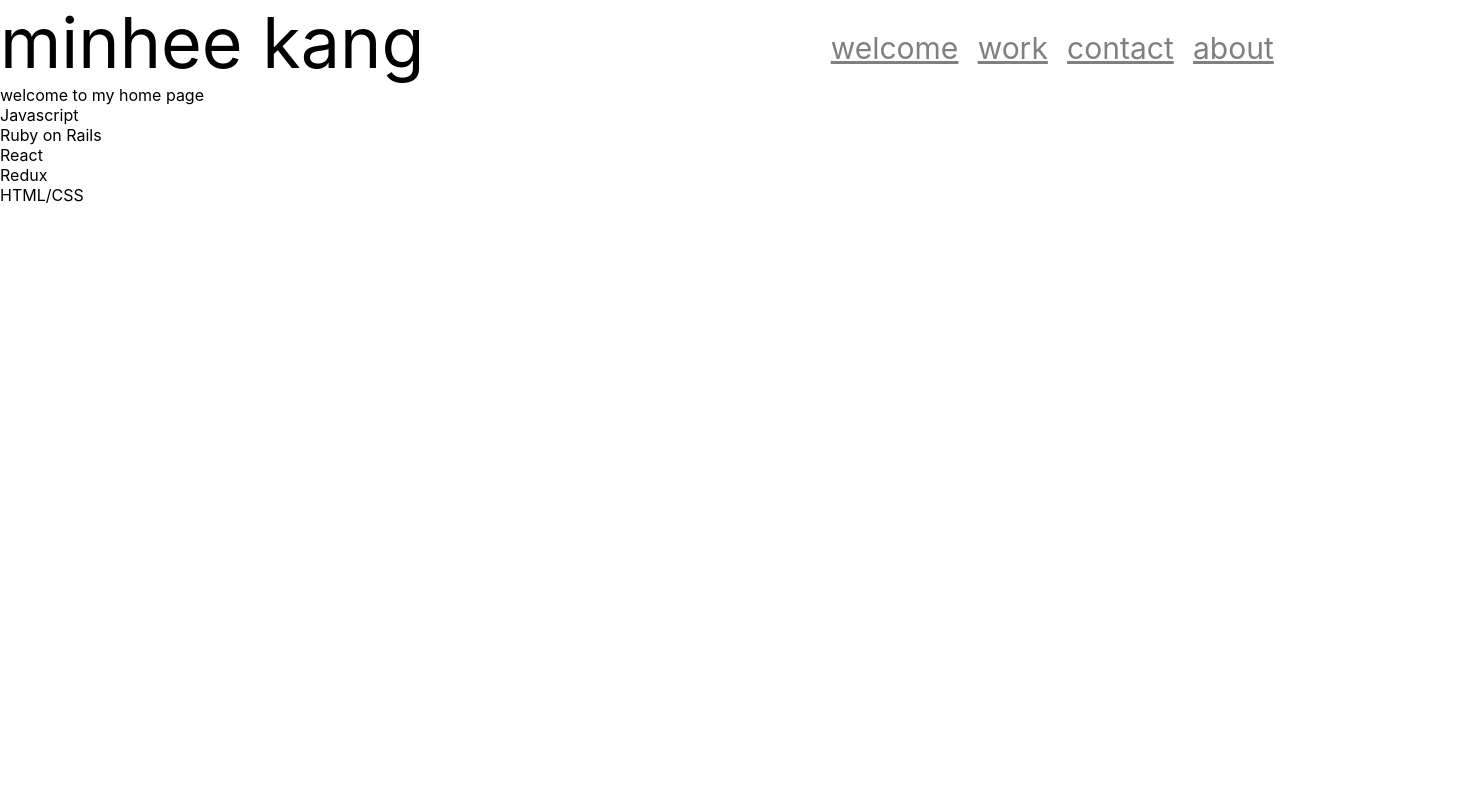
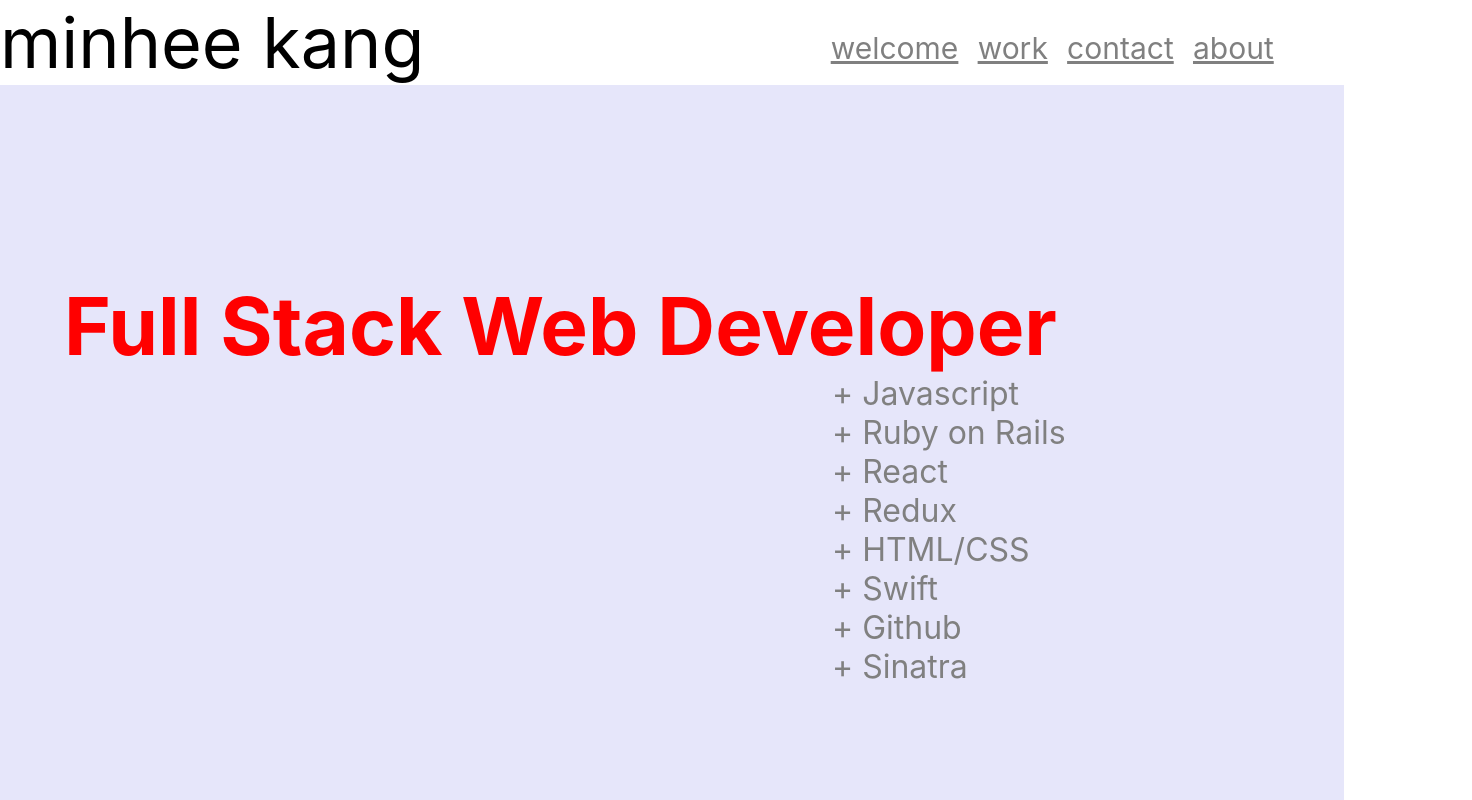
Before and after one commit to minheekangg/portfolio-v1, a React (Create React App) app: page /welcome in a window 1280 px wide. Shown: the top 800 px of the page, 1472 px wide, since content can reach past the window. Built offline with nearby package versions, Linux system fonts and the light colour scheme.

Commit message:
welcome page done

```diff
--- a/src/App.css
+++ b/src/App.css
@@ -23,11 +23,11 @@
   color: #61dafb;
 } */
 
-body{
+/* body{
   align-content: center;
   margin: 0 auto;
-  /* width: 80%; */
-}
+  width: 80%;
+} */
 
 /* NAVBAR */
 #navbar{
@@ -88,3 +88,51 @@ body{
   display: block
 }
 /* WELCOME PAGE */
+
+
+/* WELCOME PAGE */
+#welcome{
+  font-size: 10vh;
+  padding-top: 15%;
+  padding-left: 5%;
+  color: red;
+  width: 100%;
+  height: 70%;
+  margin: 0 auto;
+  position: absolute;
+  background-color: lavender;
+  font-weight: bold;
+
+}
+#skill-scroll{
+  display: inline-block;
+  /* float: right; */
+  bottom: 0;
+  margin-left: 60%;
+  width: 50%;
+  /* margin-top: 5%; */
+  overflow: scroll;
+  font-size: 4vh;
+  font-weight: normal;
+  color: grey;
+}
+#single-skill-scroll:hover{
+  /* text-decoration: underline; */
+  color: orangered
+}
+/* #single-skill-scroll BOX{
+  width: 10vh;
+  height: 6vh;
+  color: grey;
+  border: grey 2vh;
+  border-style: double;
+  padding: 5vh;
+  margin: 5vh;
+  text-align: center;
+  font-size: 2vh;
+  font-weight: bold;
+} */
+/* #single-skill-scroll:hover{
+  font-weight: bold;
+} */
+/* WELCOME PAGE */
--- a/src/components/welcome.js
+++ b/src/components/welcome.js
@@ -2,20 +2,30 @@ import React from 'react';
 
 class Welcome extends React.Component{
     state = {
-        skills: ["Javascript", "Ruby on Rails", "React", "Redux", "HTML/CSS"]
+        skills: ["Javascript", "Ruby on Rails", "React", "Redux", "HTML/CSS", "Swift", "Github", "Sinatra"],
+        render: false
+    }
+
+    componentDidMount(){
+        setTimeout(()=>{
+            document.querySelector('#welcome').innerHTML = `Full Stack Web Developer <div id="skill-scroll"></div>`;
+        }, 500)
+        this.renderSkills()
     }
 
     renderSkills = () =>{
-        return this.state.skills.map(e=> {
-            return <div id="single-skill-scroll">
-                {e}
-            </div>
+        this.state.skills.map(e=> {
+            return setTimeout(()=>{
+                return document.querySelector('#skill-scroll').innerHTML += `<div id="single-skill-scroll">
+                + ${e}
+            </div>`
+            }, 1500)
+
         })
     }
 
     render() {
-        return <div>welcome to my home page
-               <div id="skill-scroll">{this.renderSkills()}</div>
+        return <div id="welcome">
             </div>
     }
 }
```
